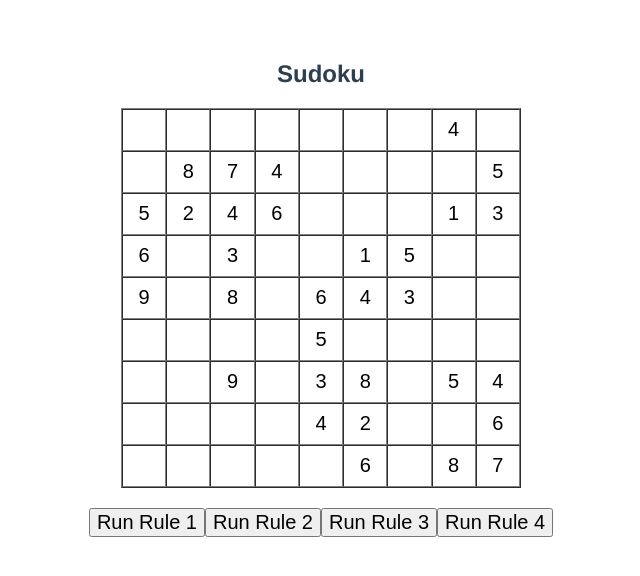
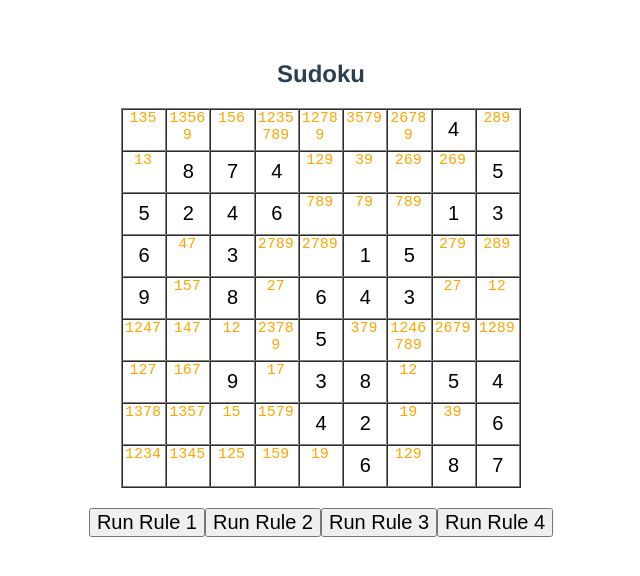
Before and after one commit to StevenMa888/sudoku, a Vue app: page / in a window 1280 px wide. Both pictures are taken after a click on the button "Run Rule 4". Shown: the top 576 px of the page, without its empty margins (319-959 px from the left). Built offline with nearby package versions, Linux system fonts and the light colour scheme.

Commit message:
Add display for possible values of blocks.

```diff
--- a/src/App.vue
+++ b/src/App.vue
@@ -4,7 +4,8 @@
       <table class="sudoku" border="1" cellspacing="0">
         <tr v-for="x in 9">
           <td v-for="y in 9">
-            <input type="number" min="1" max= "9" v-model.number="cells[x-1][y-1].value"/>
+            <input v-if="cells[x-1][y-1].value!='' || cells[x-1][y-1].possibleValues.length==0" type="number" min="1" max= "9" v-model.number="cells[x-1][y-1].value"/>
+            <textarea class= "hint" v-if="cells[x-1][y-1].value=='' && cells[x-1][y-1].possibleValues.length>0" v-model="cells[x-1][y-1].possibleValues.join('')"/>
           </td>
         </tr>
       </table>
@@ -206,6 +207,7 @@
             let nonFillable = {};
             nums.forEach(n => nonFillable[n] = 1);
             let fillable = [1,2,3,4,5,6,7,8,9].filter(n => !nonFillable[n]);
+            vm.cells[i][j].possibleValues = fillable;
             if (fillable.length == 1) {
               vm.cells[i][j].value = fillable[0];
             }
@@ -256,11 +258,9 @@
     margin-left: -200px;
   }
   .sudoku tr, .sudoku td {
-    width: 40px;
-    height: 40px;
     padding: 0;
   }
-  .sudoku input{
+  .sudoku input, .sudoku textarea{
     width: 40px;
     height: 40px;
     padding: 0;
@@ -275,4 +275,10 @@
     margin-top: 20px;
     font-size: 20px;
   }
+  .hint {
+    color: orange;
+    font-size: 15px !important;
+    resize: none;
+    display: block;
+  }
 </style>
```
